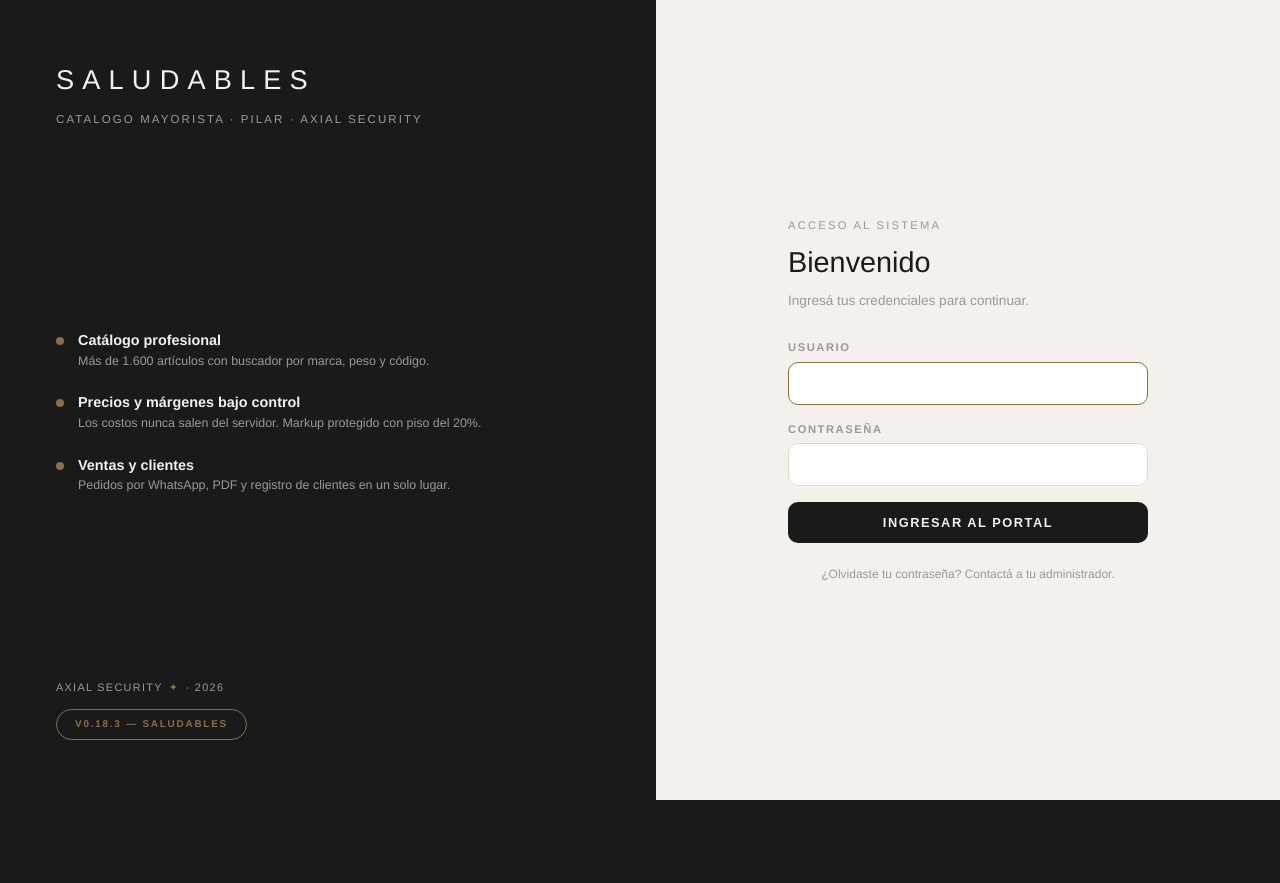
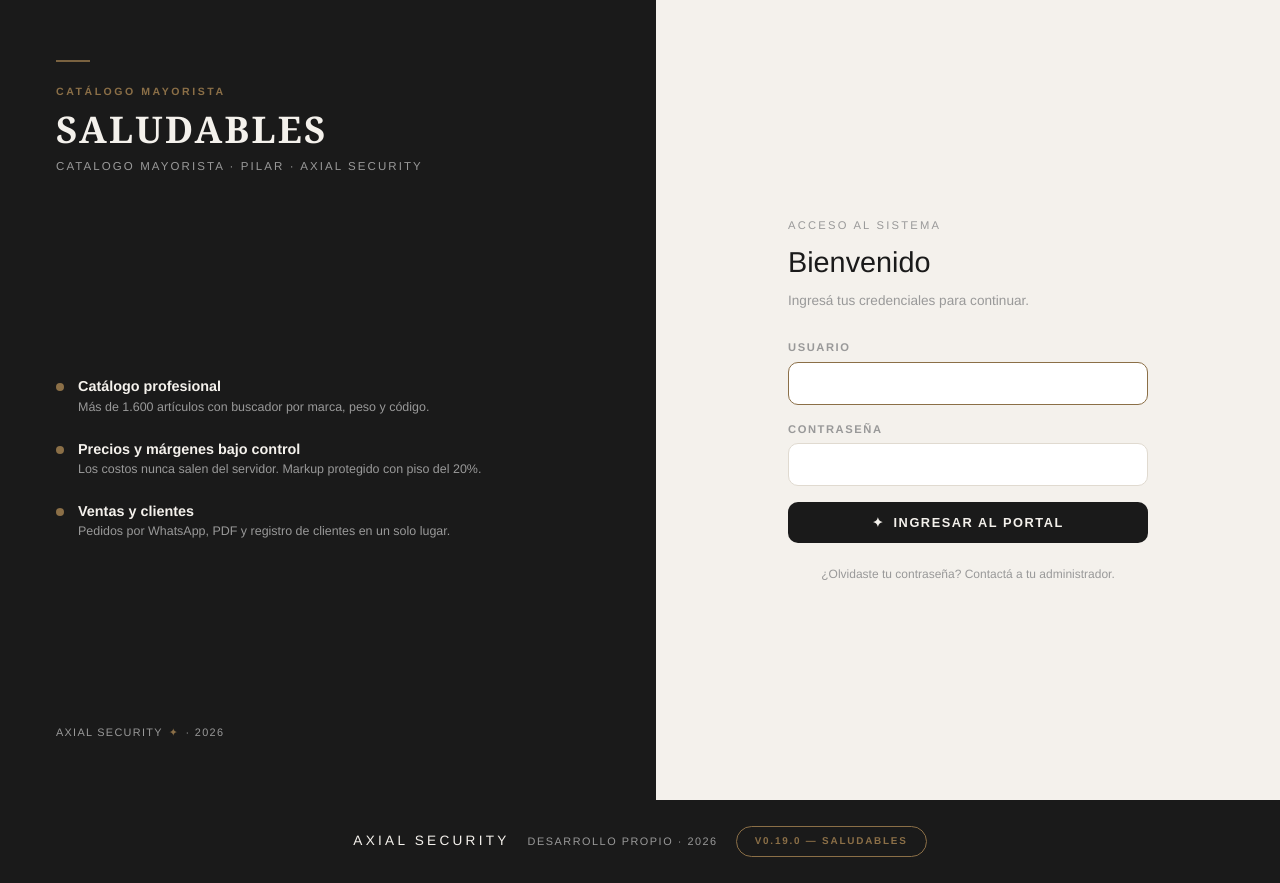
Before and after one commit to AxialSC/saludables-colegios, a Flask app: page /login in a window 1280 px wide. Before the commit the page ends 800 px from the top, so only its background shows below. Run offline with Flask 3, Linux system fonts and the light colour scheme.

Commit message:
saludables_v0.19.0_login.zip

```diff
--- a/app/templates/auth/login.html
+++ b/app/templates/auth/login.html
@@ -7,7 +7,9 @@
     <!-- Lado carbon -->
     <div class="login-side">
         <div class="brand-top">
-            <div class="marca">{{ app_nombre }}</div>
+            <div class="lv-dash"></div>
+            <div class="eyebrow">Catálogo mayorista</div>
+            <div class="marca lv-marca">{{ app_nombre }}</div>
             <div class="sub">{{ app_subtitulo }} · AXIAL SECURITY</div>
         </div>
 
@@ -41,7 +43,6 @@
                target="_blank" rel="noopener">
                 AXIAL SECURITY <span class="wa-star">✦</span> · 2026
             </a>
-            <div class="lv-pill">v{{ app_version }} — {{ app_nombre|upper }}</div>
         </div>
     </div>
 
@@ -54,9 +55,9 @@
 
             {% with messages = get_flashed_messages(with_categories=true) %}
               {% if messages %}
-                <ul class="flashes">
+                <ul class="flashes lv-flashes">
                   {% for category, message in messages %}
-                    <li class="flash {{ category }}">{{ message }}</li>
+                    <li class="flash lv-flash {{ category }}">{{ message }}</li>
                   {% endfor %}
                 </ul>
               {% endif %}
@@ -72,7 +73,9 @@
                     <label for="password">Contraseña</label>
                     <input type="password" id="password" name="password" required>
                 </div>
-                <button type="submit" class="btn btn-carbon btn-block">Ingresar al portal</button>
+                <button type="submit" class="btn btn-carbon btn-block">
+                    <span class="btn-star">✦</span> Ingresar al portal
+                </button>
             </form>
 
             <p class="pie">¿Olvidaste tu contraseña? Contactá a tu administrador.</p>
@@ -81,22 +84,78 @@
 
 </div>
 
+<!-- Franja negra inferior, estilo "Lofty" -->
+<footer class="lv-footer">
+    <div class="lv-footer-marca">AXIAL SECURITY</div>
+    <div class="lv-footer-sub">Desarrollo propio · 2026</div>
+    <div class="lv-pill">v{{ app_version }} — {{ app_nombre|upper }}</div>
+</footer>
+
 <style>
-/* v0.9 · Footer del login: link a WhatsApp del programador + pastilla de versión */
-.login-side-bottom { display: flex; flex-direction: column; gap: 14px; }
+/* v0.9 · Footer del login: link a WhatsApp del programador */
 .foot-wa {
-    align-self: flex-start;
     font-size: 0.68rem; color: var(--text-soft);
     letter-spacing: 0.12em; text-transform: uppercase;
     transition: color 0.15s ease;
 }
 .foot-wa:hover { color: var(--bronce); }
 .foot-wa .wa-star { color: var(--bronce); margin: 0 2px; }
+
+/* v0.19.0 · Ajustes visuales tipo "El Arquitecto" (referencia: portal Lofty).
+   Todo escopado a esta pagina — no toca app.css general. */
+.lv-dash {
+    width: 34px; height: 2px; background: var(--bronce);
+    margin-bottom: 22px; opacity: .85;
+}
+.eyebrow {
+    font-size: 0.66rem; letter-spacing: 0.24em; text-transform: uppercase;
+    color: var(--bronce); font-weight: 600; margin-bottom: 10px;
+}
+.lv-marca {
+    font-size: 2.3rem !important; font-weight: 600 !important;
+    letter-spacing: 0.06em !important; line-height: 1.05;
+    font-family: Georgia, 'Times New Roman', serif;
+}
+.login-side .sub { margin-top: 12px; }
+
+.login-side-bottom { display: flex; flex-direction: column; gap: 10px; }
+
+.btn-star { margin-right: 4px; }
+
+/* Flash del login con acento lateral, mas discreto que el flash general */
+.lv-flashes { list-style: none; margin-bottom: 22px; }
+.lv-flash {
+    background: transparent !important;
+    border: none !important;
+    border-left: 3px solid var(--bronce) !important;
+    padding: 8px 0 8px 14px !important;
+    color: var(--text-dark) !important;
+    font-size: 0.85rem;
+    border-radius: 0 !important;
+}
+.lv-flash.error { border-left-color: var(--danger) !important; color: var(--danger) !important; }
+.lv-flash.warning { border-left-color: var(--warning) !important; color: #9a6200 !important; }
+
+/* Franja negra inferior, full width, debajo del login partido */
+.lv-footer {
+    background: var(--carbon);
+    padding: 26px 40px;
+    display: flex; flex-wrap: wrap; align-items: center; justify-content: center;
+    gap: 18px; text-align: center;
+}
+.lv-footer-marca {
+    font-size: 0.85rem; letter-spacing: 0.24em; text-transform: uppercase; color: var(--crema);
+}
+.lv-footer-sub {
+    font-size: 0.68rem; letter-spacing: 0.14em; text-transform: uppercase; color: var(--text-soft);
+}
 .lv-pill {
-    align-self: flex-start;
     font-size: 0.62rem; letter-spacing: 0.18em; text-transform: uppercase;
     color: var(--bronce); border: 1px solid var(--bronce);
     padding: 7px 18px; border-radius: 999px; font-weight: 600;
 }
+@media (max-width: 620px) {
+    .lv-footer { padding: 20px 24px; }
+}
 </style>
 {% endblock %}
--- a/config.py
+++ b/config.py
@@ -6,6 +6,7 @@ La version se cambia A MANO aca (regla AXIAL). El footer la toma automaticamente
 desde el context_processor en app/__init__.py.
 
 v0.18.3 -> C2: alta de suscriptores (form publico + panel admin + export CSV).
+v0.19.0 -> Login rediseñado, estilo "El Arquitecto" (referencia: portal Lofty).
 """
 import os
 
@@ -18,7 +19,7 @@ class Config:
     SQLALCHEMY_TRACK_MODIFICATIONS = False
 
     # --- Identidad / version ---
-    APP_VERSION = '0.18.3'
+    APP_VERSION = '0.19.0'
     APP_NOMBRE = 'Saludables'
     APP_SUBTITULO = 'Catalogo Mayorista · Pilar'
 
```
